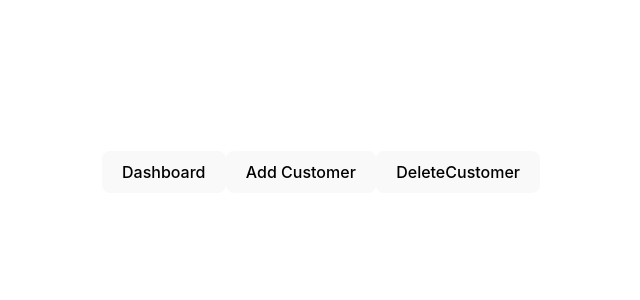
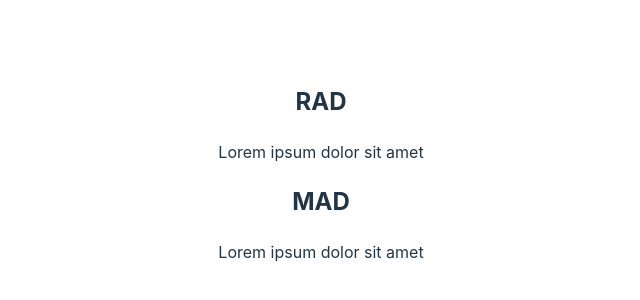
Before and after one commit to ShenanVindinu/react-Concepts, a React (Vite) app: page / in a window 1280 px wide. Shown: the part 228-528 px from the top of the page, without its empty margins (319-959 px from the left). Built offline with nearby package versions, Linux system fonts and the light colour scheme.

Commit message:
LAST COMMIT

```diff
--- a/src/App.tsx
+++ b/src/App.tsx
@@ -1,24 +1,22 @@
 import './App.css'
-import ButtonComponent from "./component/ButtonComponent.tsx";
+// import ButtonComponent from "./component/ButtonComponent.tsx";
+// import {useState} from "react";
+import Item from "./component/Item.tsx";
 
 
 function App() {
+    // const [count, setCount] = useState(0);
 
-    function handleClick(type: string) {
-        console.log('click');
-        alert(type + ' clicked');
-    }
-
+    // function handleClick() {
+    //     setCount(count + 1);
+    // }
 
     return (
-
         <>
-            <ButtonComponent name='Dashboard' onClick={handleClick}/>
-            <ButtonComponent name='Add Customer' onClick={handleClick}/>
-            <ButtonComponent name='DeleteCustomer' onClick={handleClick}/>
+            <Item title={'RAD'} desc={'Lorem ipsum dolor sit amet'} />
+            <Item title={'MAD'} desc={'Lorem ipsum dolor sit amet'} />
         </>
-
-    )
+    );
 }
 
-export default App
+export default App;
--- a/src/component/ButtonComponent.tsx
+++ b/src/component/ButtonComponent.tsx
@@ -1,10 +1,17 @@
-export default function ButtonComponent(props) {
+// ButtonComponent.tsx
+import React from 'react';
 
-    const name = props.name;
+type ButtonComponentProps = {
+    count: number;
+    onClick: () => void;
+};
 
-    return(
-        <>
-            <button onClick={() => props.onClick(name)}>{props.name}</button>
-        </>
-    )
-}
+const ButtonComponent: React.FC<ButtonComponentProps> = ({ count, onClick }) => {
+    return (
+        <button onClick={onClick}>
+            Click me! Count: {count}
+        </button>
+    );
+};
+
+export default ButtonComponent;
```
Also changed, not shown: src/component/Dashboard.tsx (added), src/component/LoginComponent.tsx (added).
